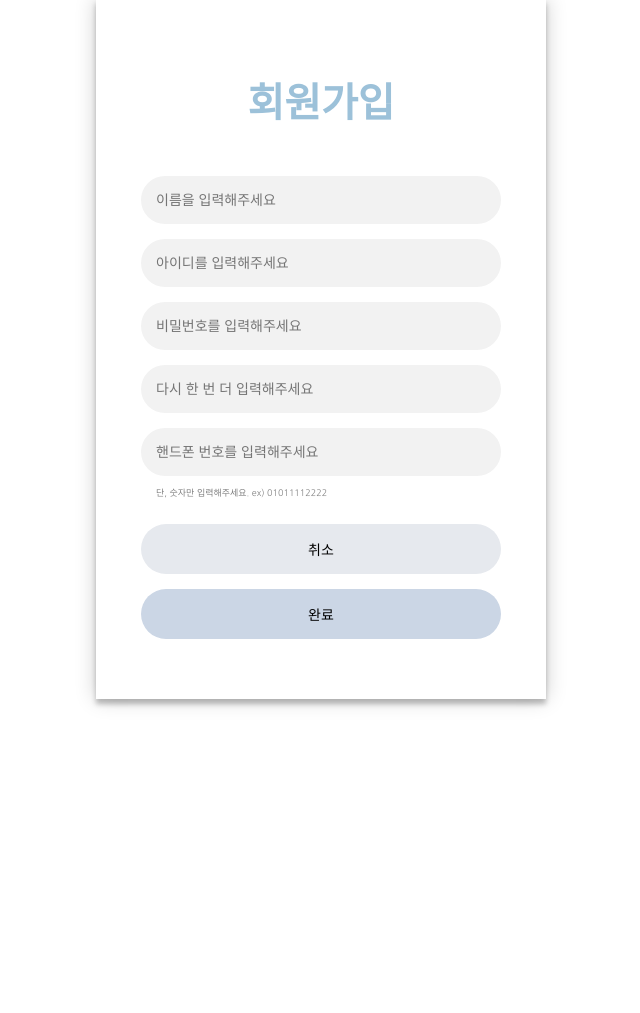
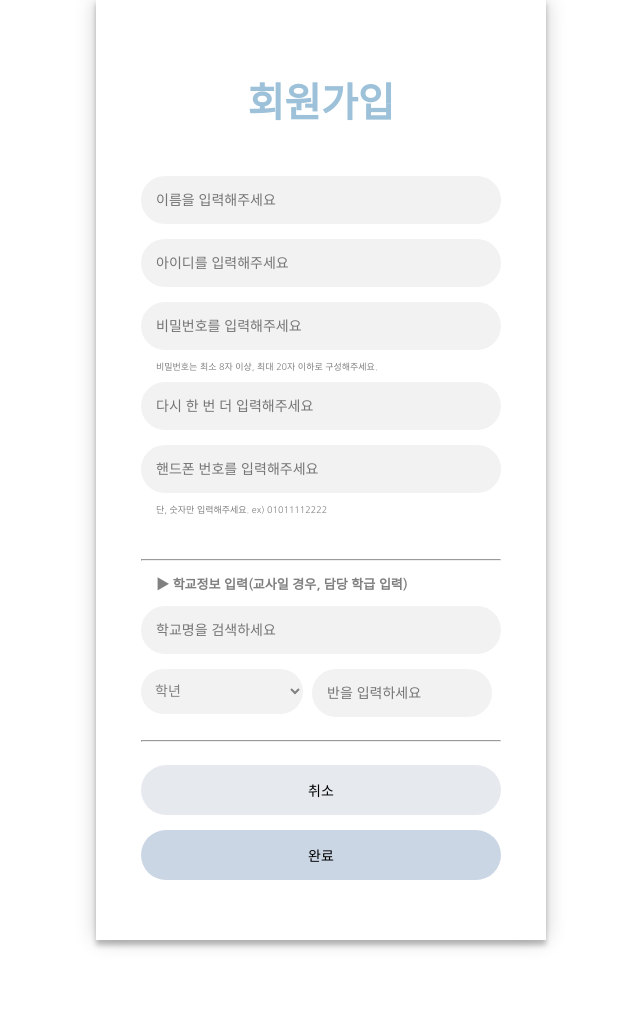
Before and after one commit to ahyeon0508/Interview-Solution_project_v1.0, a Django app: template interview_solution/website/templates/signup.html in a window 1280 px wide. Shown: the part 59-1072 px from the top of the page, without its empty margins (319-959 px from the left). Before the commit the page ends 767 px from the top, so only its background shows below. Run offline with Django 3.2, Linux system fonts and the light colour scheme; the template is opened without the code that fills it, so the values that code supplies are empty; some libraries are stand-ins or nearby versions.

Commit message:
signupModify

```diff
--- a/API/schoolInfo.py
+++ b/API/schoolInfo.py
@@ -12,7 +12,6 @@ def util(url):
 apiKey = "6d14f6536718c067d03750f8226d2e8c"
 
 def collect_info():
-    # 시도 조회(시도는 17개)
     url = "http://career.go.kr/cnet/openapi/getOpenApi?apiKey=" + apiKey + "&svcType=api" \
         "&svcCode=SCHOOL&contentType=xml&gubun=high_list"
 
@@ -29,8 +28,9 @@ def collect_info():
     schoolName = []
 
     for data in highSchool:
-        schoolName.append(data.find("schoolname").text)
+        schoolName.append("(" + data.find("region").text + ") " + data.find("schoolname").text)
 
+    print(schoolName)
 
 # main
 collect_info()
--- a/interview_solution/website/static/css/signup.css
+++ b/interview_solution/website/static/css/signup.css
@@ -56,3 +56,46 @@ h1{
     margin-bottom: 25px;
     padding-left: 15px;
 }
+
+.form p.pwMessage{
+    font-family: 'Nanum Gothic', sans-serif;
+    color: gray;
+    font-size: 9px;
+    margin-top: -5px;
+    padding-left: 15px;
+}
+
+.form p.schoolMessage{
+    font-family: 'Nanum Gothic', sans-serif;
+    color: gray;
+    font-size: 13px;
+    font-weight: bold;
+    padding-left: 15px;
+}
+
+.schoolInfo{
+    padding : 10px 0 15px 0;
+}
+
+
+select{
+    font-family: 'Nanum Gothic', sans-serif;
+    width: 45%;
+    height: 45px;
+    padding-left: 10px;
+    margin-bottom: 10px;
+    border-width: 0;
+    color:gray;
+    display:inline-block;
+    background: #f2f2f2;
+    float: left;
+    box-sizing: border-box;
+    font-size: 14px;
+    border-radius: 30px;
+}
+
+.form #class{
+    font-family: 'Nanum Gothic', sans-serif;
+    display:inline-block;
+    width: 50%;
+}
--- a/interview_solution/website/templates/signup.html
+++ b/interview_solution/website/templates/signup.html
@@ -3,24 +3,56 @@
     <head>
         <meta charset="utf-8">
         <title>회원가입</title>
-        <link href = "/캡스톤/static/css/signup.css" rel="stylesheet">
-        <link href = "/캡스톤/static/js/signup.js" rel="stylesheet">
+        <link href = "/캡스톤/Interview-Solution_project/interview_solution/website/static/css/signup.css" rel="stylesheet">
+        <script type="text/javascript" src="/캡스톤/Interview-Solution_project/interview_solution/website/static/js/signup.js"></script>
+        <script type="text/javascript" src="/캡스톤/Interview-Solution_project/interview_solution/website/static/js/util.js"></script>
+
+        <!-- jQuery Autocomplete -->
+        <link rel="stylesheet" href="//code.jquery.com/ui/1.12.1/themes/base/jquery-ui.css">
+        <script src="https://code.jquery.com/jquery-1.12.4.js"></script>
+        <script src="https://code.jquery.com/ui/1.12.1/jquery-ui.js"></script>
+        <script>
+            $(function() {
+                var name = [
+                "전주근영여자고등학교", "전일고등학교"
+	            ];
+	            $("#schoolName").autocomplete({
+		        source: name
+	        });
+        });
+        </script>
     </head>
-    <body>
+    <body onload="init()">
         <div class="signup-page">
             <div class="form">
                 <h1>회원가입</h1>
-                <form class="signup-form" method="post">
+                <form class="signup-form" method="post" action="">
                     <input type="text" id="username" placeholder="이름을 입력해주세요">
                     <input type="text" id="id" placeholder="아이디를 입력해주세요">
-                    <input type="password" id="password" onchange="fn_pw_check()" placeholder="비밀번호를 입력해주세요">
+                    <input type="password" id="password" onchange="fn_pw_lenCheck()" placeholder="비밀번호를 입력해주세요">
+                    <p class="pwMessage" style="text-align: left;" >비밀번호는 최소 8자 이상, 최대 20자 이하로 구성해주세요.</p>
                     <input type="password" id="passwordChk" onchange="fn_pw_check()" placeholder="다시 한 번 더 입력해주세요">
                     <input type="text" onkeydown='return onlyNumber(event)' onkeyup='removeChar(event)' id="phone" placeholder="핸드폰 번호를 입력해주세요">
                     <p class="message" style="text-align: left;" >단, 숫자만 입력해주세요. ex) 01011112222</p>
+                    <div class="schoolInfo">
+                    <hr>
+                    <p class="schoolMessage" style="text-align: left;" >▶ 학교정보 입력(교사일 경우, 담당 학급 입력)</p>
+                    <input type="text" id="schoolName" placeholder="학교명을 검색하세요">
+                    <select name="grade">
+                        <option id="grade" name="grade" selected="selected" onchange="alert(this.options[this.selectedIndex].text)">학년</option>
+                        <option value="1학년">1학년</option>
+                        <option value="2학년">2학년</option>
+                        <option value="3학년">3학년</option>
+                        <option value="졸업생">졸업생</option>
+                    </select>
+                    <input type="text" id="class" placeholder="반을 입력하세요">
+                    <hr>
+                    </div>
                     <input type="button" id="cancle" onClick="location.href=''" value="취소">
                     <input type="submit" id="complete" value="완료">
                 </form>
             </div>
         </div>
+
     </body>
 </html>
```
